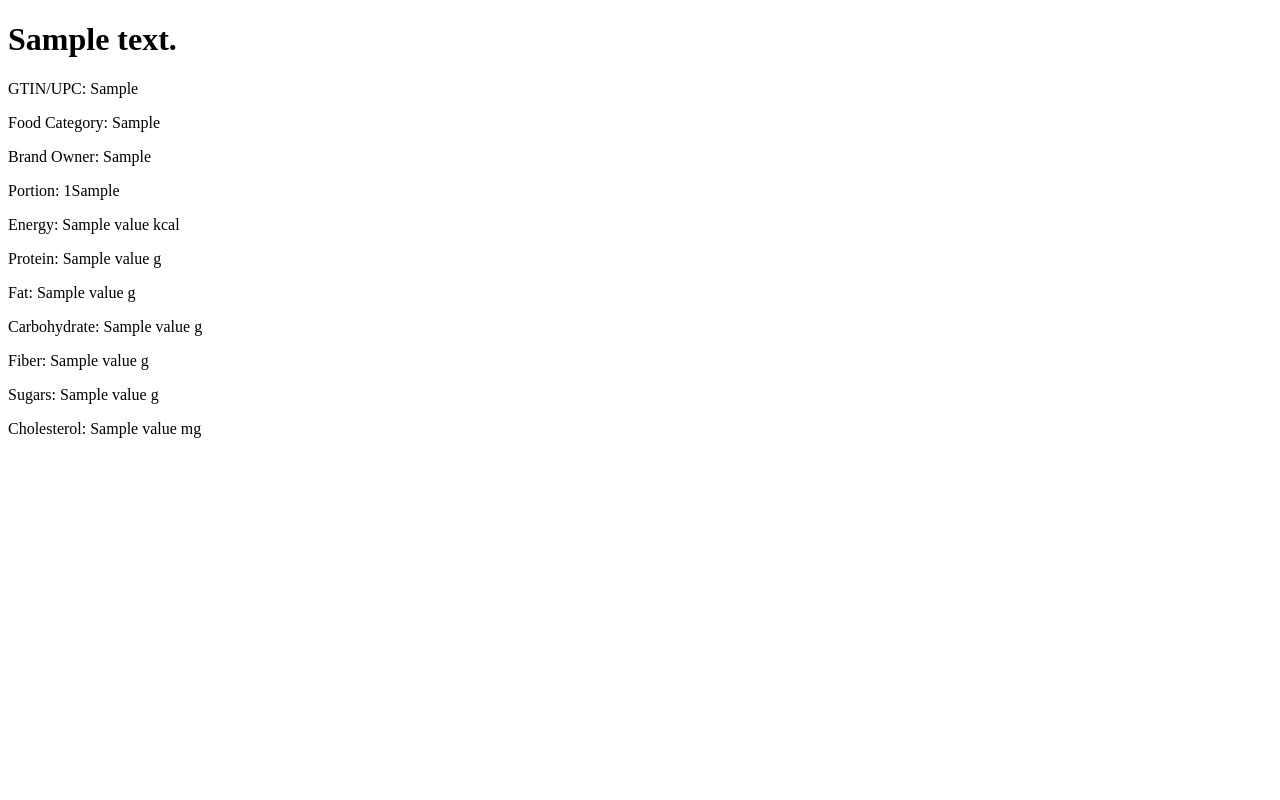
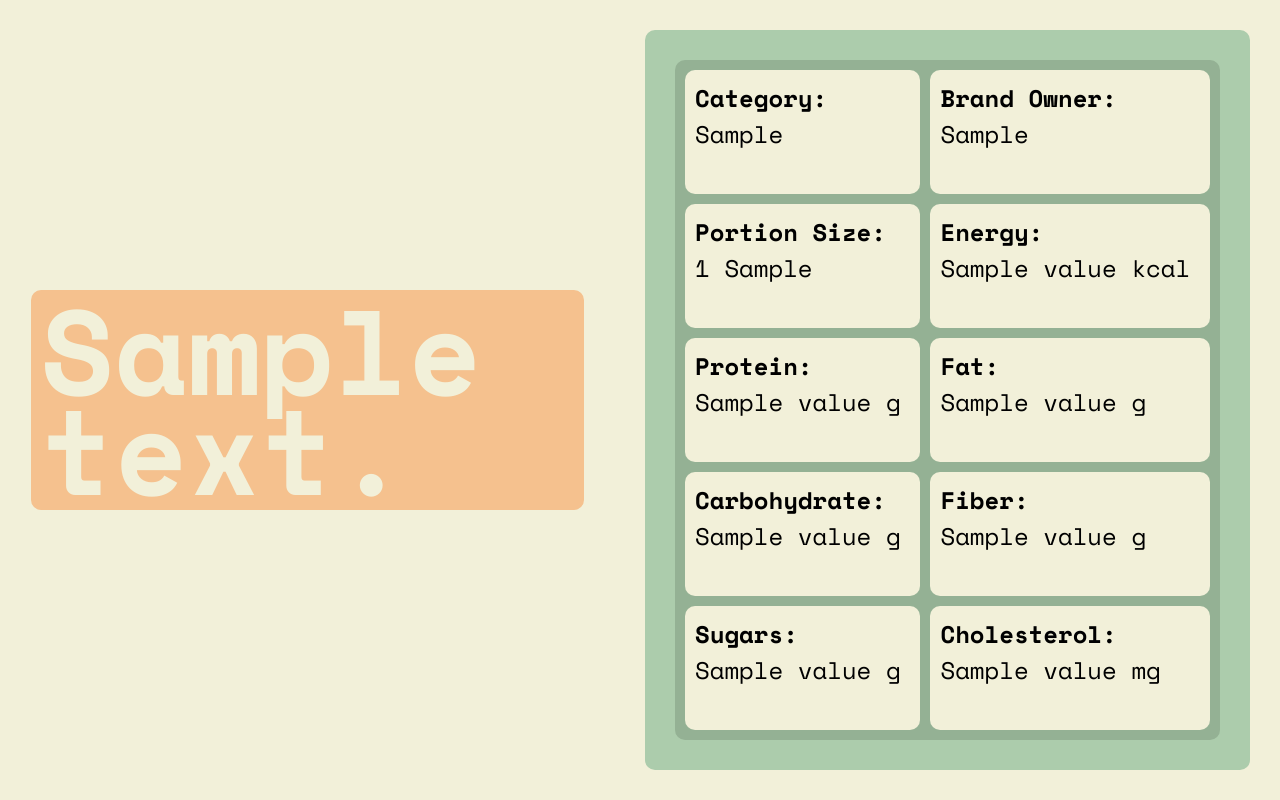
Before and after one commit to gsiri-code/nourish, a Flask app: page /food/1 in a window 1280 px wide. Run offline with Flask 2, Linux system fonts and the light colour scheme; a database or web service that is not in the repository returns one stand-in record (values such as "Sample title"); data that the repository does not hold is empty.

Commit message:
Integrate food details page into flask data from FoodService.

```diff
--- a/app/main.py
+++ b/app/main.py
@@ -12,4 +12,5 @@ def food(food_id):
     except ValueError:
         return "Invalid food id"
 
-    return render_template('food.html', food_info=food_info, nutrients_info=food_info['labelNutrients'])
+    print(food_info)
+    return render_template('food-details.html', food_info=food_info, nutrients_info=food_info['labelNutrients'])
--- a/app/templates/food-details.html
+++ b/app/templates/food-details.html
@@ -14,50 +14,50 @@
 <main>
     <div class="name-container">
         <div class="name" id="name">
-            <h1>name-of-item.</h1>
+            <h1>{{food_info.description}}</h1>
         </div>
     </div>
     <div class="content-container">
         <div class="content">
             <div class="content-item">
                 <header class="title">Category:</header>
-                <div class="description">Content</div>
+                <div class="description">{{food_info['brandedFoodCategory']}}</div>
             </div>
             <div class="content-item">
                 <header class="title">Brand Owner:</header>
-                <div class="description">Content</div>
+                <div class="description">{{food_info['brandOwner']}}</div>
             </div>
             <div class="content-item">
                 <header class="title">Portion Size:</header>
-                <div class="description">0.0 ONZ(0.0g)</div>
+                <div class="description">{{food_info['servingSize']}} {{food_info['servingSizeUnit']}}</div>
             </div>
             <div class="content-item">
                 <header class="title">Energy:</header>
-                <div class="description">0.0 kcal</div>
+                <div class="description">{{nutrients_info['calories']['value']}} kcal</div>
             </div>
             <div class="content-item">
                 <header class="title">Protein:</header>
-                <div class="description">0.0 g</div>
+                <div class="description">{{nutrients_info['protein']['value']}} g</div>
             </div>
             <div class="content-item">
                 <header class="title">Fat:</header>
-                <div class="description">0.0 g</div>
+                <div class="description">{{nutrients_info['fat']['value']}} g</div>
             </div>
             <div class="content-item">
                 <header class="title">Carbohydrate:</header>
-                <div class="description">0.0 g</div>
+                <div class="description">{{nutrients_info['carbohydrates']['value']}} g</div>
             </div>
             <div class="content-item">
                 <header class="title">Fiber:</header>
-                <div class="description">0.0 g</div>
+                <div class="description">{{nutrients_info['fiber']['value']}} g</div>
             </div>
             <div class="content-item">
                 <header class="title">Sugars:</header>
-                <div class="description">0.0 g</div>
+                <div class="description">{{nutrients_info['sugars']['value']}} g</div>
             </div>
             <div class="content-item">
                 <header class="title">Cholesterol:</header>
-                <div class="description">0.0 mg</div>
+                <div class="description">{{nutrients_info['cholesterol']['value']}} mg</div>
             </div>
         </div>
     </div>
```
